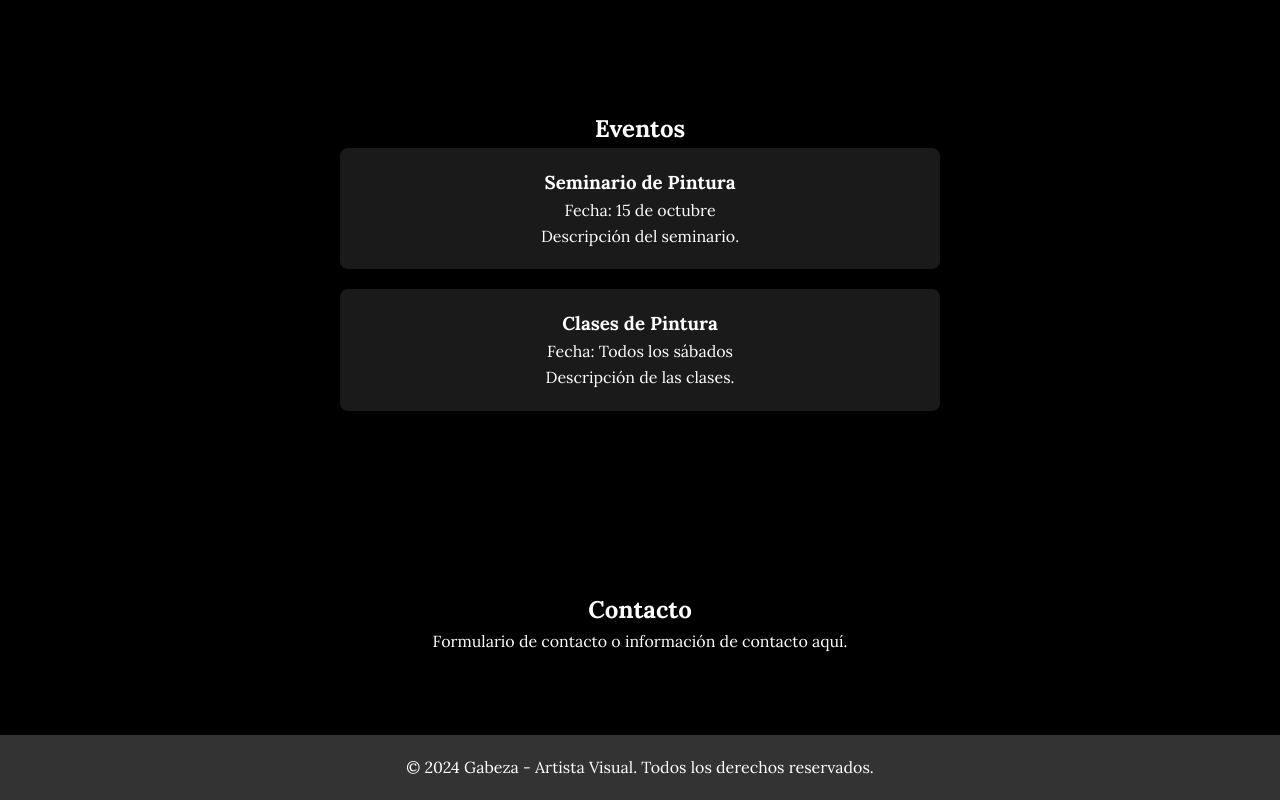
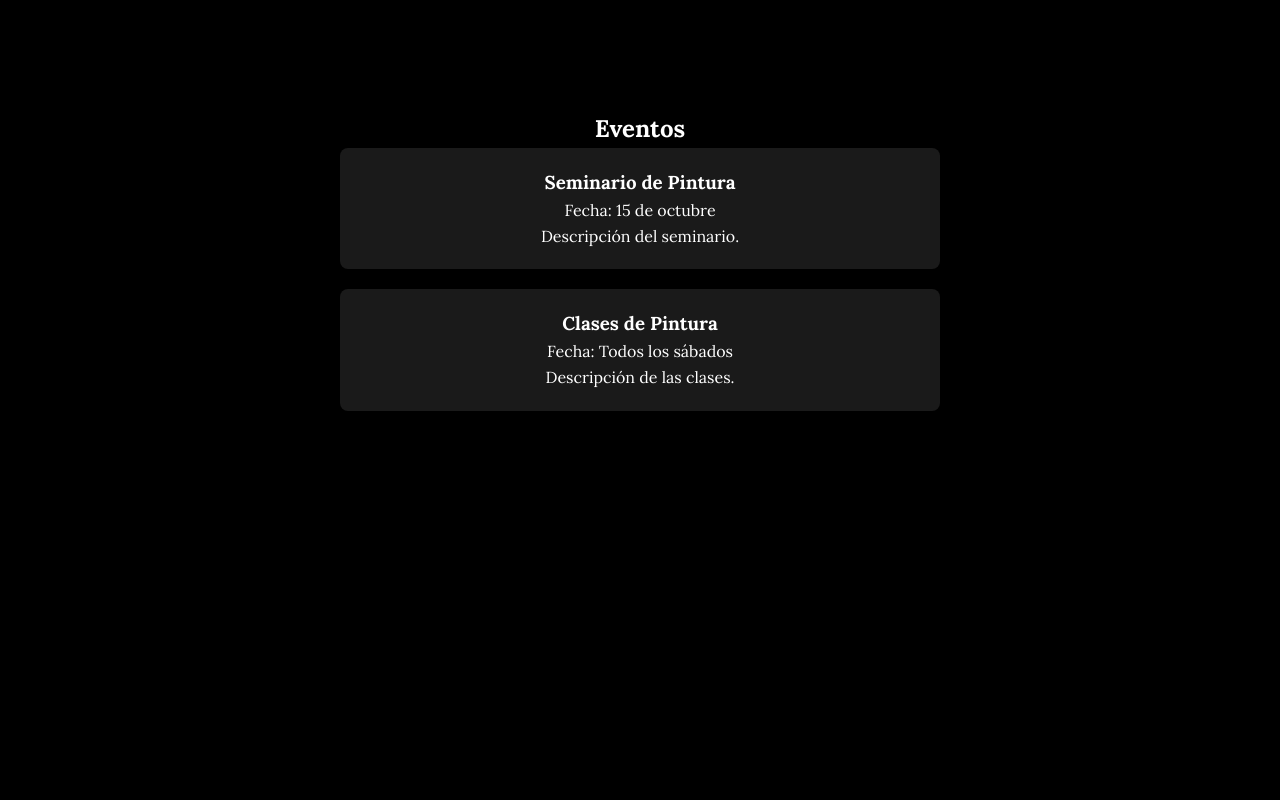
Before and after one commit to Gring07/Arte-Vino, a plain HTML site: page index.html in a window 1280 px wide. Shown: the part 1878-2678 px from the top of the page. After the commit the page ends 2389 px from the top, so only its background shows below. Drawn offline with Linux system fonts and the light colour scheme.

Commit message:
Update index.html

```diff
--- a/index.html
+++ b/index.html
@@ -219,17 +219,4 @@
             <p>Fecha: Todos los sábados</p>
             <p>Descripción de las clases.</p>
         </div>
-    </section>
-
-    <!-- Contacto -->
-    <section id="contact" class="contact">
-        <h2>Contacto</h2>
-        <p>Formulario de contacto o información de contacto aquí.</p>
-    </section>
-
-    <!-- Footer -->
-    <footer>
-        <p>&copy; 2024 Gabeza - Artista Visual. Todos los derechos reservados.</p>
-    </footer>
-</body>
-</html>
+    </section
```
